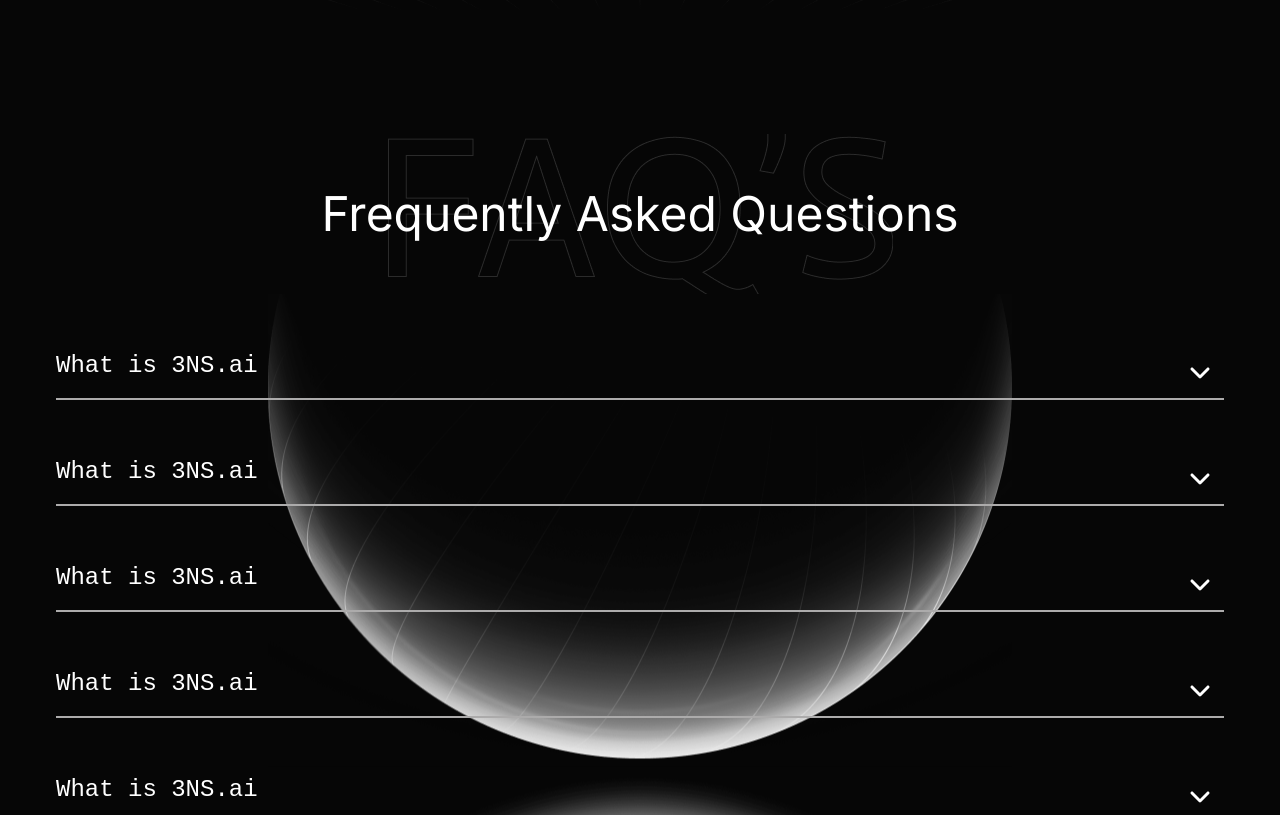
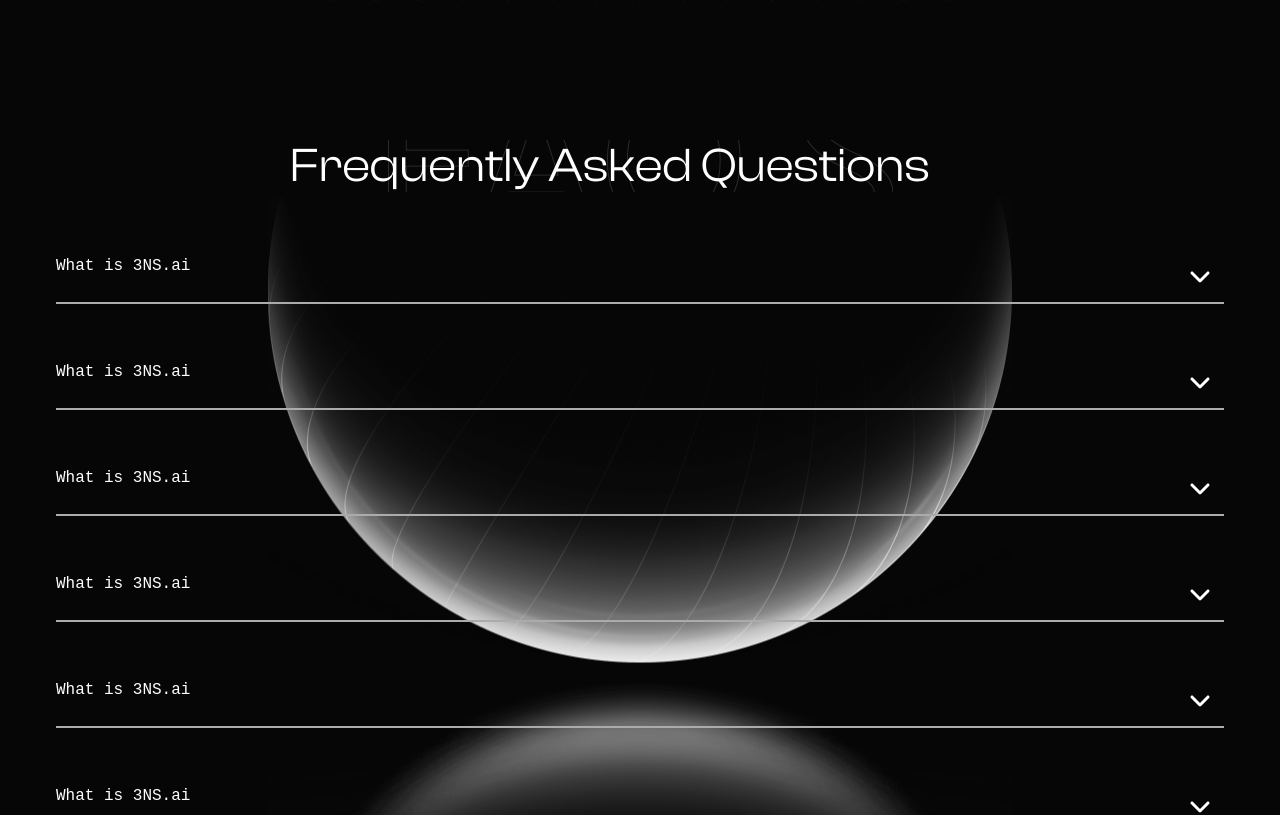
Before and after one commit to alif33/3token, a Next.js app: page / in a window 1280 px wide. Shown: the part 10220-11035 px from the top of the page. Built offline with nearby package versions, Linux system fonts and the light colour scheme.

Commit message:
changed fonts

```diff
--- a/src/components/Footer.tsx
+++ b/src/components/Footer.tsx
@@ -20,7 +20,7 @@ const Footer: React.FC = () => {
             {/* FAQ's */}
             <div>
                 <div className="w-[700px] mx-auto bg-[url('/3Tokens/faqs.png')] bg-[length:505px_184px] bg-center bg-no-repeat inset-0">
-                    <h2 className="text-5xl text-center py-14">Frequently Asked Questions</h2>
+                    <h2 className="ClashDisplay text-[48px] leading-[52px] my-[6px]">Frequently Asked Questions</h2>
                 </div>
                 <div className="bg-[url('/3Tokens/half-shadow.png')] bg-[length:744px_837px] bg-center bg-no-repeat inset-0 pb-40">
                     <ul>
@@ -28,7 +28,7 @@ const Footer: React.FC = () => {
                             return(
                                 <li className="pt-14" key={index}>
                                     <div className="flex justify-between">
-                                        <h1 className="DM-mono text-2xl">What is 3NS.ai</h1>
+                                        <h1 className="DM-mono text-base font-light">What is 3NS.ai</h1>
                                         <span>
                                             <Image
                                                 height={48}
```
